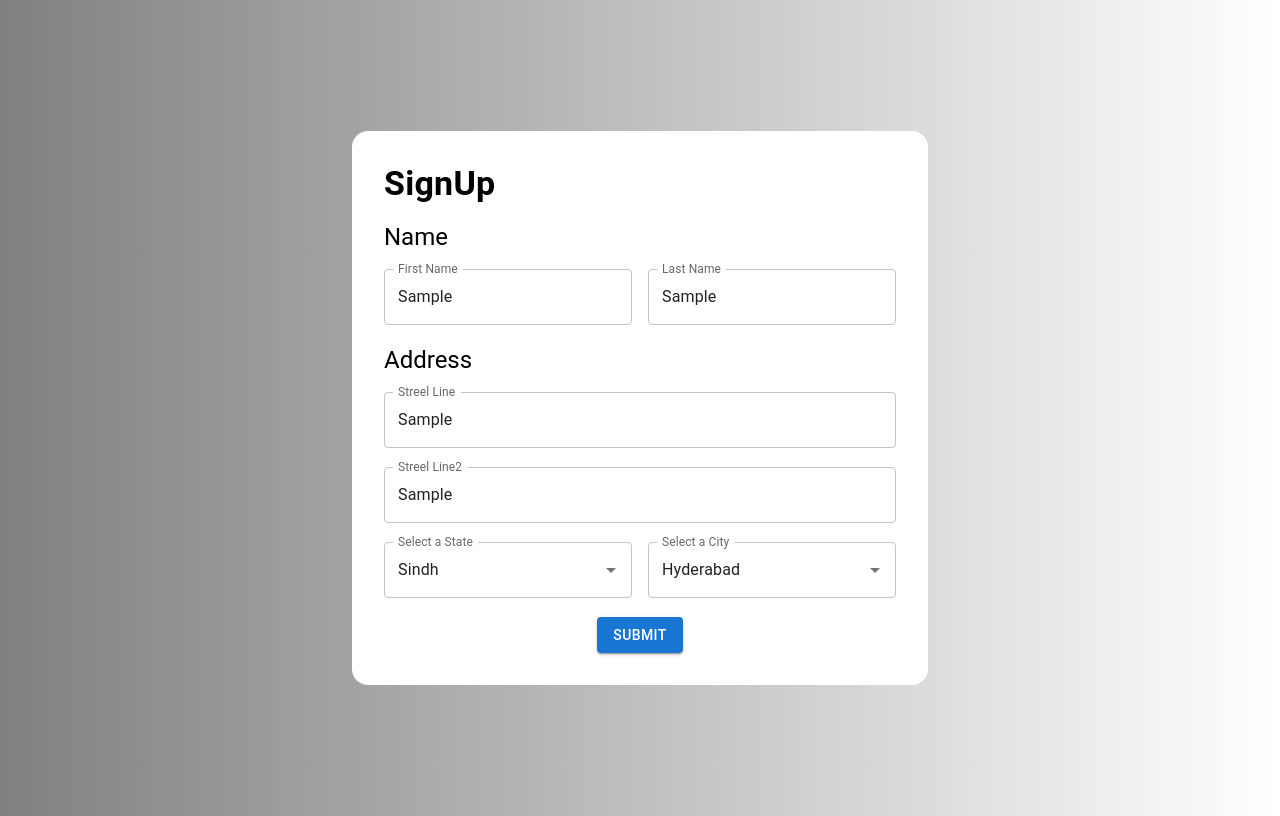
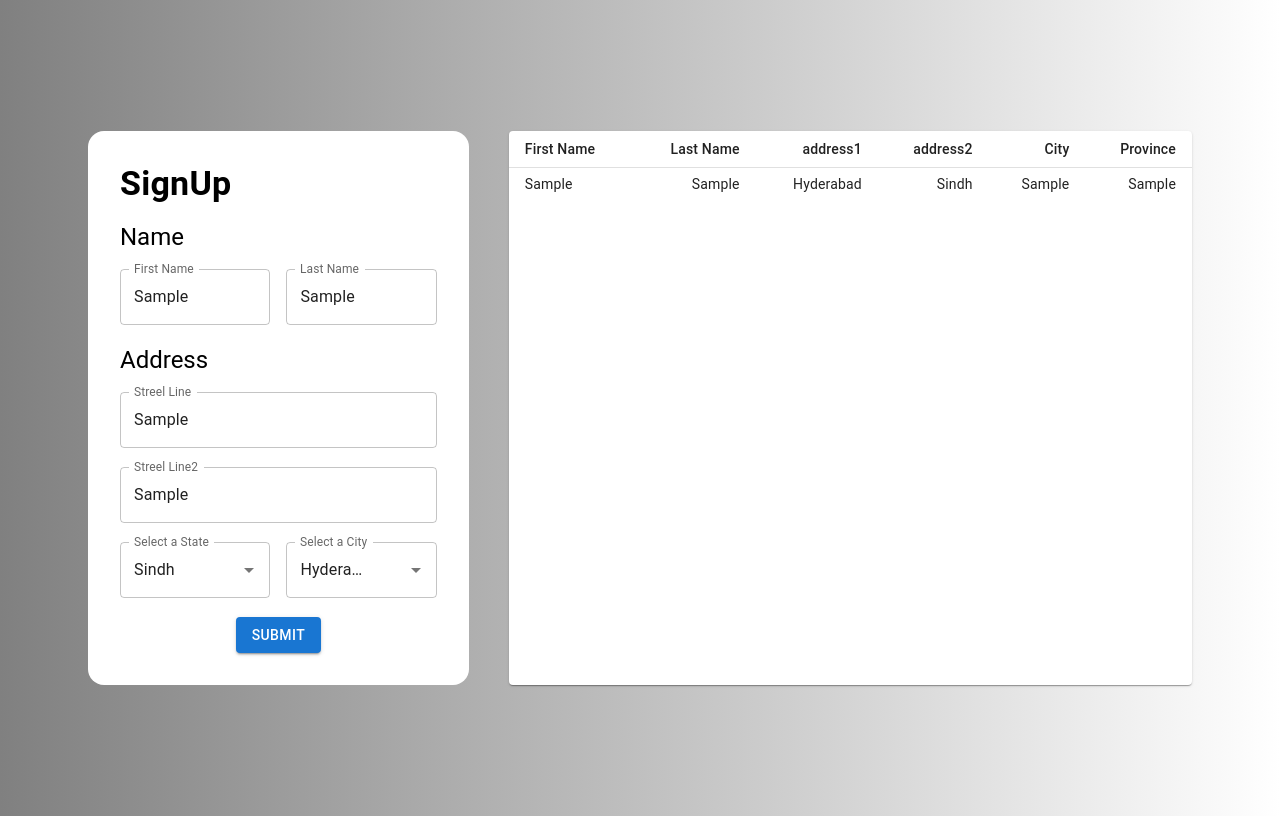
Before and after one commit to zaid-bp/material_ui, a React (Vite) app: page / in a window 1280 px wide. Both pictures are taken after typing "Sample", "Sample", "Sample", "Sample" into the empty fields and a click on the button "SUBMIT". Built offline with nearby package versions, Linux system fonts and the light colour scheme.

Commit message:
form added

```diff
--- a/index.html
+++ b/index.html
@@ -7,7 +7,7 @@
     <title>GetInTouch</title>
   </head>
   <body style="background-image: linear-gradient(to right, gray, white);display: flex; justify-content:center; align-items: center; min-height: 100vh;">
-    <div id="root"></div>
+    <div id="root" style="width: 100%; padding: 5rem;"></div>
     <script type="module" src="/src/main.tsx"></script>
   </body>
 </html>
--- a/package.json
+++ b/package.json
@@ -15,9 +15,12 @@
     "@mui/icons-material": "^5.14.6",
     "@mui/lab": "^5.0.0-alpha.141",
     "@mui/material": "^5.14.6",
+    "@mui/x-data-grid": "^6.12.0",
+    "@reduxjs/toolkit": "^1.9.5",
     "formik": "^2.4.3",
     "react": "^18.2.0",
     "react-dom": "^18.2.0",
+    "react-redux": "^8.1.2",
     "yup": "^1.2.0"
   },
   "devDependencies": {
--- a/src/App.tsx
+++ b/src/App.tsx
@@ -1,10 +1,13 @@
-import Myform from "./Input/Form"
+import { Stack } from "@mui/material"
+import Myform from "./Components/Form"
+import DataTable from "./Components/ShowFormData"
 
 function App() {
   return (
-    <>
+    <Stack direction={'row'} spacing={5}>
     <Myform/>
-    </>
+    <DataTable/>
+    </Stack>
   )
 }
 
--- a/src/Input/Form.tsx
+++ b/src/Components/Form.tsx
@@ -2,7 +2,9 @@ import { TextField, Typography, Stack, Button } from '@mui/material';
 import { Formik, Field, Form, FormikHelpers, ErrorMessage } from 'formik';
 import * as yup from 'yup';
 import Autocomplete from '@mui/material/Autocomplete';
-import { useState } from 'react';
+import { getFormData } from '../features/formSlice';
+import { useDispatch } from 'react-redux';
+
 
 const citiesByProvince: Record<string, string[]> = {
   'Punjab': ['Lahore', 'Faisalabad', 'Rawalpindi'],
@@ -46,9 +48,8 @@ interface Values {
   addLine1: string;
   addLine2: string;
 }
-
 function Myform() {
-  const [city, setCity]=useState('');
+  const dispatch = useDispatch();
 
 
   return (
@@ -65,23 +66,13 @@ function Myform() {
 
       validationSchema={validationSchema}
 
-      onSubmit={(
-        values: Values,
-        { setSubmitting }: FormikHelpers<Values>,
-
-
-
-      ) => {
-
-        setTimeout(() => {
-          alert(JSON.stringify(values, null, 2));
-          setSubmitting(false);
-        }, 500);
+      onSubmit={(values: Values) => {
+          dispatch(getFormData(values))
       }}
 
     >
 
-      {({ errors, values, handleChange, handleBlur, touched }) => (
+      {({ errors, values, handleChange, handleBlur, touched, setFieldValue }) => (
         <Form style={formStyle}>
 
           <Stack>
@@ -144,8 +135,7 @@ function Myform() {
                   value={values.selectedProvince}
                   onChange={(_event, stateVal: (string | any)) => {
                     handleChange('selectedProvince')(stateVal)
-                    setCity(citiesByProvince[stateVal][0])
-
+                    setFieldValue("city", citiesByProvince[stateVal][0])
                   }}
                   fullWidth
                   onBlur={handleBlur('selectedProvince')}
@@ -162,9 +152,8 @@ function Myform() {
                 />
 
                 <Autocomplete
-                  value={city? city:values.city}
+                  value={values.city}
                   onChange={(_event, cityVal: (string | any)) => {
-                    setCity(cityVal);
                     handleChange('city')(cityVal)
                   }
                 }
@@ -172,7 +161,6 @@ function Myform() {
                   onBlur={handleBlur('city')}
                   options={citiesByProvince[values.selectedProvince]}
                   renderInput={(params) => (
-
                     <TextField
                       {...params}
                       label="Select a City"
--- /dev/null
+++ b/src/Components/ShowFormData.tsx
@@ -0,0 +1,50 @@
+import Table from '@mui/material/Table';
+import TableBody from '@mui/material/TableBody';
+import TableCell from '@mui/material/TableCell';
+import TableContainer from '@mui/material/TableContainer';
+import TableHead from '@mui/material/TableHead';
+import TableRow from '@mui/material/TableRow';
+import Paper from '@mui/material/Paper';
+import { useSelector } from 'react-redux';
+import { RootState } from '../features/store';
+
+
+
+export default function DataTable() {
+    const formData = useSelector((state:RootState)=>state.form.data)
+  return (
+    <TableContainer component={Paper}>
+      <Table sx={{ minWidth: 650 }} size="small" aria-label="a dense table">
+        <TableHead>
+          <TableRow>
+            <TableCell>First Name</TableCell>
+            <TableCell align="right">Last Name</TableCell>
+            <TableCell align="right">address1</TableCell>
+            <TableCell align="right">address2</TableCell>
+            <TableCell align="right">City</TableCell>
+            <TableCell align="right">Province</TableCell>
+          </TableRow>
+        </TableHead>
+        <TableBody>
+          {formData.map((data, index) => {
+            console.log(data);
+
+            const {firstName, lastName, city, selectedProvince, addLine1, addLine2} = data;
+
+          return(
+          <TableRow key={index} sx={{ '&:last-child td, &:last-child th': { border: 0 } }} >
+              <TableCell component="th" scope="row">{firstName}</TableCell>
+              <TableCell align="right">{lastName}</TableCell>
+              <TableCell align="right">{city}</TableCell>
+              <TableCell align="right">{selectedProvince}</TableCell>
+              <TableCell align="right">{addLine1}</TableCell>
+              <TableCell align="right">{addLine2}</TableCell>
+            </TableRow>
+            )
+})}
+
+        </TableBody>
+      </Table>
+    </TableContainer>
+  );
+}
--- /dev/null
+++ b/src/features/formSlice.tsx
@@ -0,0 +1,26 @@
+import { PayloadAction, createSlice } from "@reduxjs/toolkit";
+interface IForm{
+    firstName: string;
+    lastName: string;
+    city: string;
+    selectedProvince: string;
+    addLine1: string;
+    addLine2: string;
+  }
+interface FormData{
+    data:IForm[];
+}
+const initialState:FormData = {
+    data:[]
+}
+const formSlice = createSlice({
+    name:'form',
+    initialState,
+    reducers:{
+        getFormData(state, action:PayloadAction<IForm>){
+            state.data=[...state.data, action.payload];
+        }
+    }
+})
+export default formSlice.reducer
+export const {getFormData, } = formSlice.actions
--- /dev/null
+++ b/src/features/store.tsx
@@ -0,0 +1,9 @@
+import { configureStore } from "@reduxjs/toolkit";
+import formSlice from "./formSlice";
+
+export const store = configureStore({
+    reducer:{
+        form:formSlice
+    }
+})
+export type RootState = ReturnType<typeof store.getState>
--- a/src/main.tsx
+++ b/src/main.tsx
@@ -2,9 +2,13 @@ import React from 'react'
 import ReactDOM from 'react-dom/client'
 import App from './App.tsx'
 import './index.css'
+import { Provider } from 'react-redux'
+import { store } from './features/store.tsx'
 
 ReactDOM.createRoot(document.getElementById('root')!).render(
   <React.StrictMode>
-    <App />
+    <Provider store={store}>
+      <App />
+    </Provider>
   </React.StrictMode>,
 )
```
Also changed, not shown: 1 other file (tests, documents, lock files or other folders).
